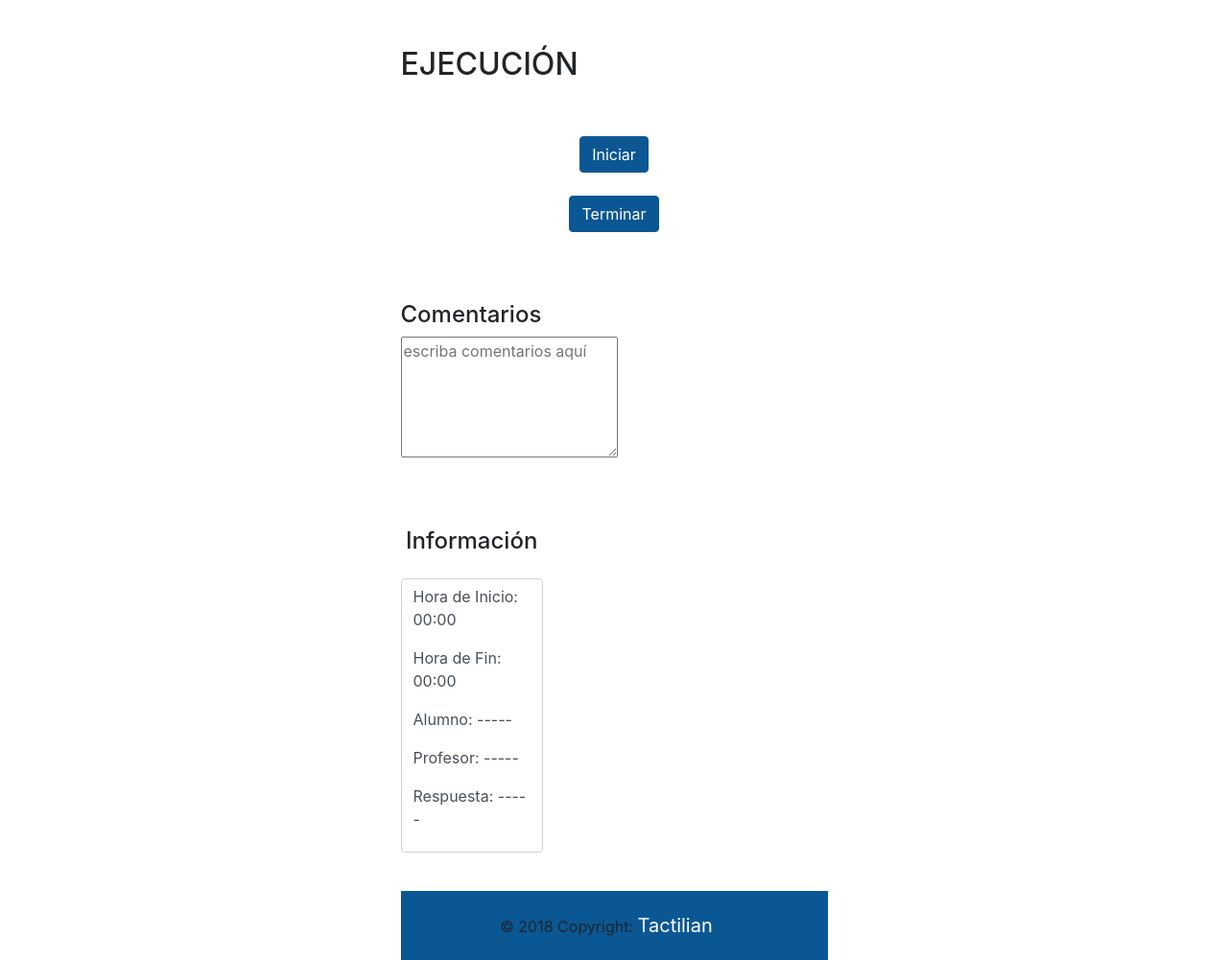
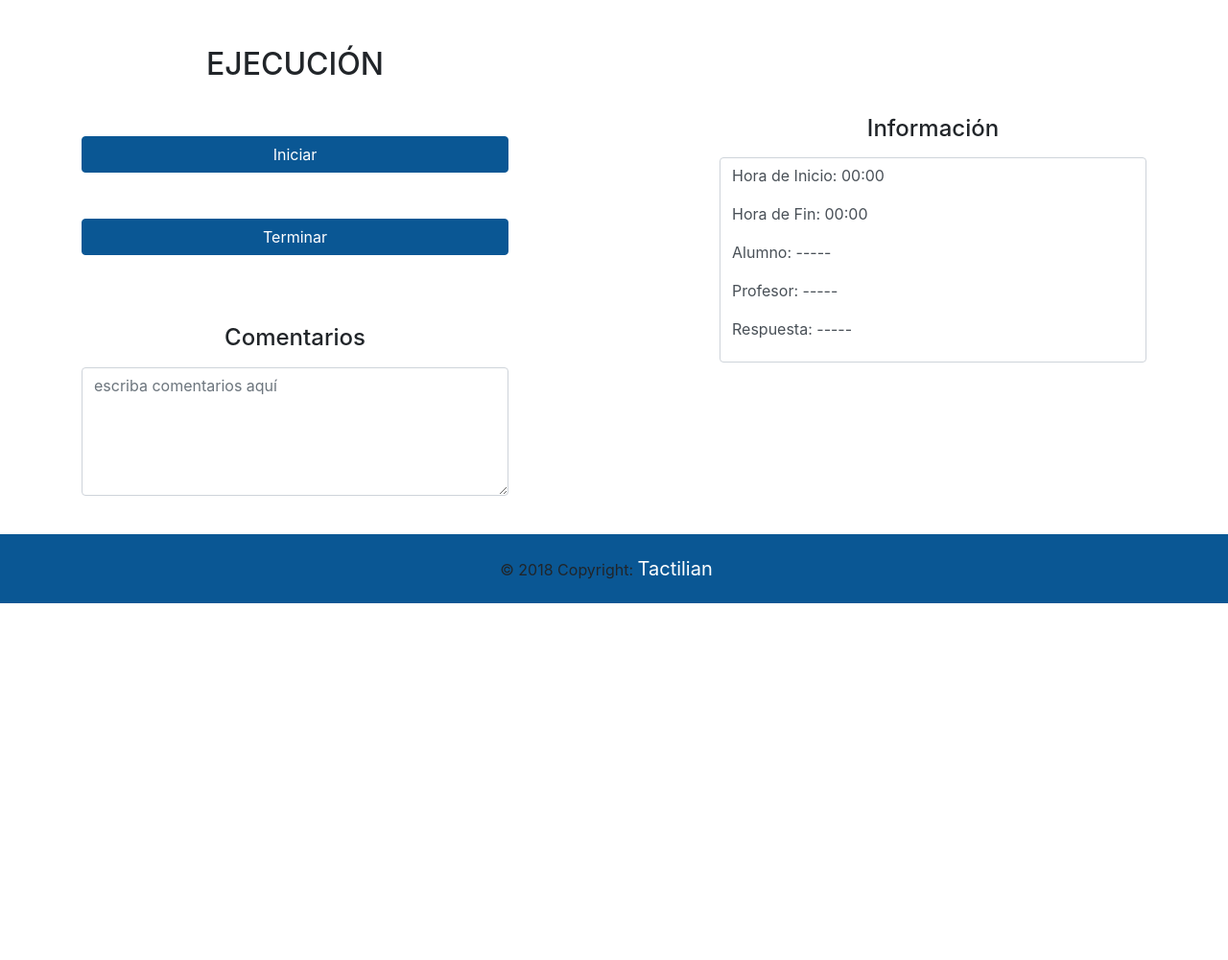
Before and after one commit to mbolsa/tactilianPHP, a PHP site: page /execution.php in a window 1280 px wide. Shown: the part 59-1060 px from the top of the page at 96% size. After the commit the page ends 688 px from the top, so only its background shows below. Run offline with PHP 8.4, Linux system fonts and the light colour scheme; some libraries are stand-ins or nearby versions.

Commit message:
pantalla execution

```diff
--- a/execution.php
+++ b/execution.php
@@ -12,33 +12,32 @@
   <div class="container">
     <div class="row justify-content-center">
       <div class="col-md-5">
-        <div class="form-group">
+        <div class="form-group text-center">
           <h2> EJECUCIÓN </h2>
           <br>
           <br>
-          <div class="text-center">
-            <span class="group-btn btn-group">
+          <span class="group-btn btn-group-justified">
             <a href="#" class="btn btn-light btn-block"> Iniciar </a>
           </span>
           <br>
           <br>
-            <span class="group-btn btn-group">
+          <span class="group-btn btn-group-justified">
             <a href="#" class="btn btn-light btn-block"> Terminar </a>
           </span>
-          </div>
           <br>
           <br>
           <br>
-          <div class="form-group">
+          <div class="form-group text-center">
             <h4> Comentarios </h4>
-        <textarea name="form-control" placeholder="escriba comentarios aquí" name="description", rows = "5"></textarea>
-      <div class="col-md-2"></div>
-      <div class="col-md-4">
+          </div>
+          <textarea class="form-control" placeholder="escriba comentarios aquí" name="description", rows = "5"></textarea>
+        </div>
+      </div>
+      <div class="offset-md-2 col-md-5">
         <br>
         <br>
         <br>
-        <div class="row justify-content-center">
-          <div class="form-group">
+        <div class="form-group text-center">
           <h4> Información </h4>
         </div>
         <div class="form-control">
@@ -51,6 +50,5 @@
       </div>
     </div>
   </div>
-  </div>
 
 <?php require_once("footer.php"); ?>
```
Lines whose indentation alone changed are shown as unchanged.
